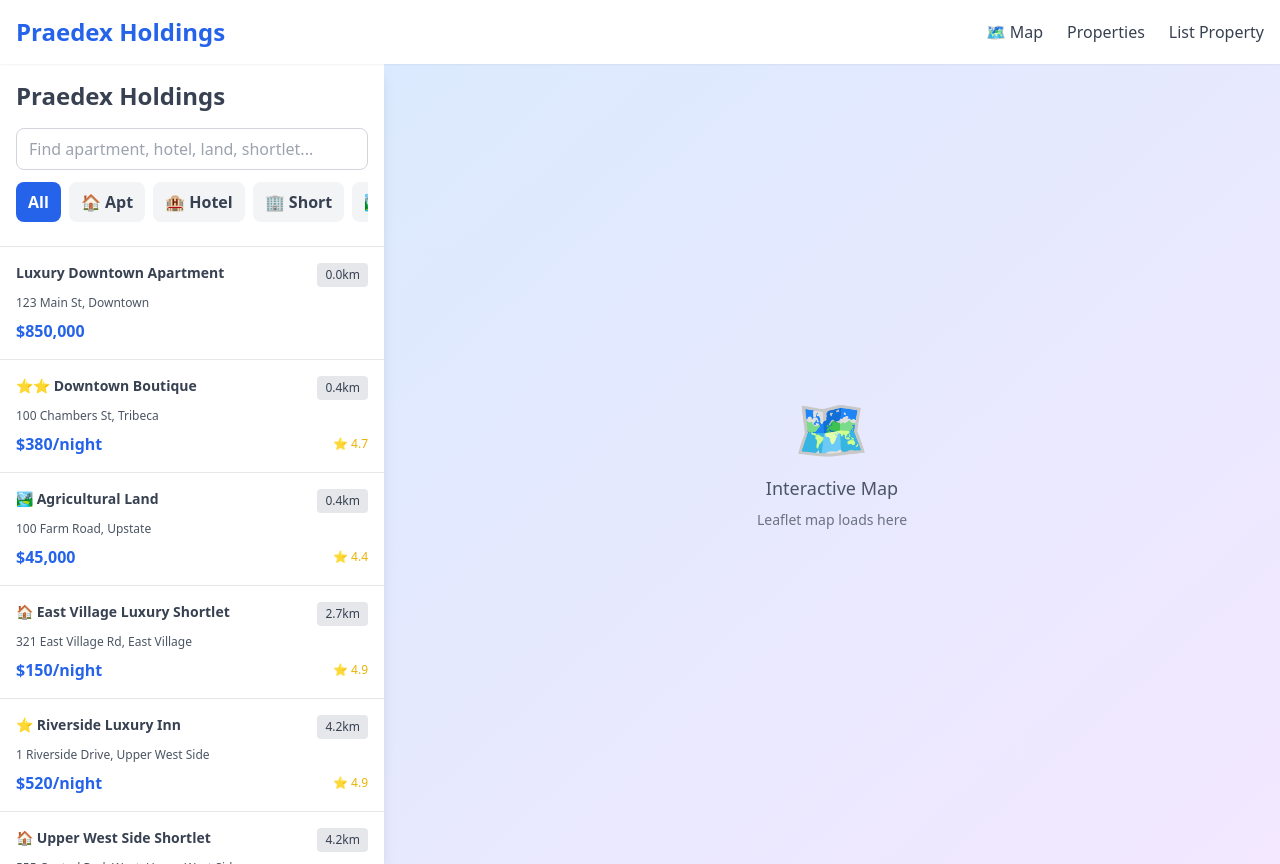
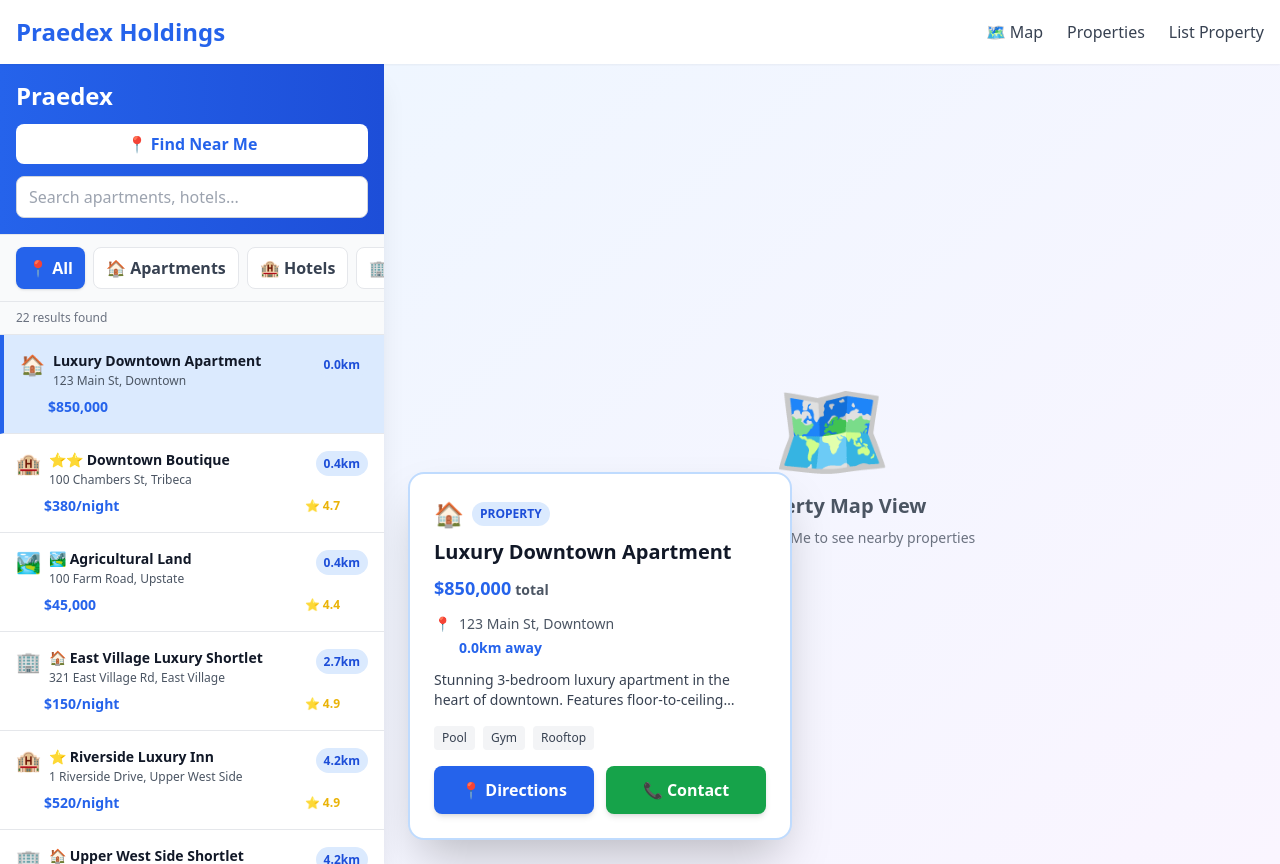
Before and after one commit to Bdanizzyw/praedex-holdings, a Next.js app: page /map in a window 1280 px wide. Built offline with nearby package versions, Linux system fonts and the light colour scheme.

Commit message:
MVP: Integrate Find Near Me with map - redesigned for production with live location, better UI, auto-select closest property

```diff
--- a/app/map/page.tsx
+++ b/app/map/page.tsx
@@ -2,7 +2,7 @@
 
 import { useState, useEffect } from 'react'
 import { propertiesAndHotels, Property } from '@/lib/data'
-import { calculateDistance, Coordinates } from '@/lib/gpsService'
+import { calculateDistance, Coordinates, getUserLocation } from '@/lib/gpsService'
 
 export default function MapPage() {
   const [filter, setFilter] = useState<'all' | 'property' | 'hotel' | 'land' | 'shortlet'>('all')
@@ -13,6 +13,8 @@
   const [nearbyItems, setNearbyItems] = useState<(Property & { distance?: number })[]>([])
   const [selectedItem, setSelectedItem] = useState<Property | null>(null)
   const [searchQuery, setSearchQuery] = useState('')
+  const [loading, setLoading] = useState(false)
+  const [userLocationDetected, setUserLocationDetected] = useState(false)
 
   // Calculate nearby items on mount
   useEffect(() => {
@@ -24,7 +26,27 @@
     // Sort by distance
     itemsWithDistance.sort((a, b) => (a.distance || 0) - (b.distance || 0))
     setNearbyItems(itemsWithDistance)
+
+    // Auto-select the closest item
+    if (itemsWithDistance.length > 0) {
+      setSelectedItem(itemsWithDistance[0])
+    }
   }, [userLocation])
+
+  // Handle Find Near Me button
+  const handleFindNearMe = async () => {
+    setLoading(true)
+    try {
+      const location = await getUserLocation()
+      setUserLocation(location)
+      setUserLocationDetected(true)
+    } catch (error) {
+      console.error('Error getting location:', error)
+      alert('Could not get your location. Please enable GPS and try again.')
+    } finally {
+      setLoading(false)
+    }
+  }
 
   const filteredItems = nearbyItems.filter((item) => {
     const matchesType = filter === 'all' || item.type === filter
@@ -32,78 +54,112 @@
     return matchesType && matchesSearch
   })
 
+  const getTypeIcon = (type: string) => {
+    switch(type) {
+      case 'property': return '🏠'
+      case 'hotel': return '🏨'
+      case 'land': return '🏞️'
+      case 'shortlet': return '🏢'
+      default: return '📍'
+    }
+  }
+
   return (
-    <main className="h-screen w-screen flex overflow-hidden">
-      {/* LEFT SIDE - Listings Panel (Like Uber) */}
-      <div className="w-full md:w-96 bg-white shadow-lg z-10 flex flex-col overflow-hidden">
-        {/* Header */}
-        <div className="p-4 border-b">
-          <h1 className="text-2xl font-bold mb-4">Praedex Holdings</h1>
+    <main className="h-screen w-screen flex flex-col md:flex-row overflow-hidden bg-gray-50">
+      {/* LEFT SIDE - Listings Panel (MVP Style - Like Uber) */}
+      <div className="w-full md:w-96 bg-white shadow-xl z-10 flex flex-col overflow-hidden">
+        {/* Header with Location Info */}
+        <div className="p-4 border-b bg-gradient-to-r from-blue-600 to-blue-700 text-white">
+          <div className="flex justify-between items-center mb-3">
+            <h1 className="text-2xl font-bold">Praedex</h1>
+            {userLocationDetected && <span className="text-xs bg-green-400 px-2 py-1 rounded-full">📍 Live</span>}
+          </div>
+
+          <button
+            onClick={handleFindNearMe}
+            disabled={loading}
+            className="w-full bg-white text-blue-600 py-2 rounded-lg font-bold hover:bg-gray-100 transition disabled:opacity-50 mb-3 flex items-center justify-center gap-2"
+          >
+            {loading ? '🔄 Finding...' : '📍 Find Near Me'}
+          </button>
 
           {/* Search Bar */}
           <input
             type="text"
-            placeholder="Find apartment, hotel, land, shortlet..."
+            placeholder="Search apartments, hotels..."
             value={searchQuery}
             onChange={(e) => setSearchQuery(e.target.value)}
-            className="w-full px-3 py-2 border border-gray-300 rounded-lg focus:outline-none focus:ring-2 focus:ring-blue-600 mb-3"
+            className="w-full px-3 py-2 border border-gray-300 rounded-lg focus:outline-none focus:ring-2 focus:ring-blue-400 text-gray-800"
           />
+        </div>
 
         {/* Filter Tabs */}
-          <div className="flex gap-2 overflow-x-auto pb-2">
+        <div className="px-4 py-3 border-b flex gap-2 overflow-x-auto bg-gray-50">
           {[
             { id: 'all', label: 'All', icon: '📍' },
-              { id: 'property', label: '🏠 Apt', icon: '🏠' },
-              { id: 'hotel', label: '🏨 Hotel', icon: '🏨' },
-              { id: 'shortlet', label: '🏢 Short', icon: '🏢' },
-              { id: 'land', label: '🏞️ Land', icon: '🏞️' },
+            { id: 'property', label: 'Apartments', icon: '🏠' },
+            { id: 'hotel', label: 'Hotels', icon: '🏨' },
+            { id: 'shortlet', label: 'Shortlets', icon: '🏢' },
+            { id: 'land', label: 'Land', icon: '🏞️' },
           ].map((btn) => (
             <button
               key={btn.id}
               onClick={() => setFilter(btn.id as any)}
               className={`px-3 py-2 rounded-lg font-semibold whitespace-nowrap transition ${
                 filter === btn.id
-                    ? 'bg-blue-600 text-white'
-                    : 'bg-gray-100 text-gray-700 hover:bg-gray-200'
+                  ? 'bg-blue-600 text-white shadow'
+                  : 'bg-white text-gray-700 hover:bg-gray-100 border border-gray-200'
               }`}
             >
-                {btn.label}
+              {btn.icon} {btn.label}
             </button>
           ))}
         </div>
+
+        {/* Listings Count */}
+        <div className="px-4 py-2 text-xs text-gray-500 bg-gray-50 border-b">
+          {filteredItems.length} results found
         </div>
 
         {/* Listings */}
         <div className="flex-1 overflow-y-auto">
           {filteredItems.length === 0 ? (
-            <div className="p-4 text-center text-gray-500">
-              No results found
+            <div className="p-6 text-center text-gray-500 flex flex-col items-center justify-center h-full">
+              <p className="text-2xl mb-2">🔍</p>
+              <p>No properties found</p>
+              <p className="text-xs mt-2">Try adjusting your filters</p>
             </div>
           ) : (
             filteredItems.map((item) => (
               <div
                 key={item.id}
                 onClick={() => setSelectedItem(item)}
-                className={`p-4 border-b cursor-pointer transition hover:bg-gray-50 ${
-                  selectedItem?.id === item.id ? 'bg-blue-50 border-l-4 border-l-blue-600' : ''
+                className={`p-4 border-b cursor-pointer transition hover:bg-blue-50 ${
+                  selectedItem?.id === item.id ? 'bg-blue-100 border-l-4 border-l-blue-600' : ''
                 }`}
               >
                 <div className="flex justify-between items-start mb-2">
-                  <h3 className="font-bold text-sm flex-1">{item.title}</h3>
-                  <span className="text-xs bg-gray-200 px-2 py-1 rounded">
+                  <div className="flex items-start gap-2 flex-1">
+                    <span className="text-xl">{getTypeIcon(item.type)}</span>
+                    <div className="flex-1">
+                      <h3 className="font-bold text-sm text-gray-900">{item.title}</h3>
+                      <p className="text-gray-600 text-xs mt-0.5">{item.location.address}</p>
+                    </div>
+                  </div>
+                  <div className="text-right">
+                    <span className="text-xs bg-blue-100 text-blue-700 px-2 py-1 rounded-full font-bold">
                       {item.distance?.toFixed(1)}km
                     </span>
                   </div>
+                </div>
 
-                <p className="text-gray-600 text-xs mb-2">{item.location.address}</p>
-
-                <div className="flex justify-between items-center">
-                  <p className="font-bold text-blue-600">
+                <div className="flex justify-between items-center mt-2 px-7">
+                  <p className="font-bold text-blue-600 text-sm">
                     ${item.price.toLocaleString()}
                     {item.type === 'hotel' || item.type === 'shortlet' ? '/night' : ''}
                   </p>
                   {item.rating && (
-                    <span className="text-xs text-yellow-500">⭐ {item.rating}</span>
+                    <span className="text-xs text-yellow-500 font-semibold">⭐ {item.rating}</span>
                   )}
                 </div>
               </div>
@@ -112,40 +168,95 @@
         </div>
       </div>
 
-      {/* RIGHT SIDE - Map Placeholder */}
-      <div className="hidden md:flex flex-1 bg-gradient-to-br from-blue-100 to-purple-100 items-center justify-center relative">
-        {/* Map Background */}
+      {/* RIGHT SIDE - Map with Selected Property Card */}
+      <div className="hidden md:flex flex-1 bg-gradient-to-br from-blue-50 to-purple-50 items-center justify-center relative overflow-hidden">
+        {/* Map Background with User Location */}
         <div className="absolute inset-0 flex items-center justify-center">
-          <div className="text-center">
-            <div className="text-6xl mb-4">🗺️</div>
-            <p className="text-gray-600 text-lg">Interactive Map</p>
-            <p className="text-gray-500 text-sm mt-2">Leaflet map loads here</p>
+          <div className="text-center pointer-events-none">
+            <div className="text-8xl mb-4 animate-pulse">🗺️</div>
+            <p className="text-gray-600 text-xl font-semibold">Property Map View</p>
+            <p className="text-gray-500 text-sm mt-2">
+              {userLocationDetected ? '📍 Your location detected' : 'Click Find Near Me to see nearby properties'}
+            </p>
           </div>
         </div>
 
-        {/* Selected Item Info Card */}
+        {/* User Location Indicator */}
+        {userLocationDetected && (
+          <div className="absolute top-6 right-6 bg-blue-600 text-white px-4 py-2 rounded-full shadow-lg flex items-center gap-2">
+            <span className="relative flex h-3 w-3">
+              <span className="animate-ping absolute inline-flex h-full w-full rounded-full bg-blue-400 opacity-75"></span>
+              <span className="relative inline-flex rounded-full h-3 w-3 bg-blue-500"></span>
+            </span>
+            Your Location
+          </div>
+        )}
+
+        {/* Selected Item Info Card - MVP Style */}
         {selectedItem && (
-          <div className="absolute bottom-6 right-6 bg-white rounded-lg shadow-lg p-4 w-80">
-            <h3 className="font-bold text-lg mb-2">{selectedItem.title}</h3>
-            <p className="text-gray-600 text-sm mb-2">{selectedItem.location.address}</p>
-            <p className="text-blue-600 font-bold mb-2">
+          <div className="absolute bottom-6 left-6 right-6 md:right-auto md:w-96 bg-white rounded-2xl shadow-2xl p-6 border-2 border-blue-200 transition-all duration-300">
+            {/* Property Type Badge */}
+            <div className="flex items-center gap-2 mb-2">
+              <span className="text-2xl">{getTypeIcon(selectedItem.type)}</span>
+              <span className="text-xs bg-blue-100 text-blue-700 px-2 py-1 rounded-full font-bold uppercase">
+                {selectedItem.type}
+              </span>
+            </div>
+
+            {/* Property Title */}
+            <h3 className="font-bold text-xl mb-2 text-gray-900">{selectedItem.title}</h3>
+
+            {/* Price and Rating */}
+            <div className="flex justify-between items-center mb-3">
+              <p className="text-blue-600 font-bold text-lg">
                 ${selectedItem.price.toLocaleString()}
-              {selectedItem.type === 'hotel' || selectedItem.type === 'shortlet' ? '/night' : ''}
+                <span className="text-sm text-gray-600 ml-1">
+                  {selectedItem.type === 'hotel' || selectedItem.type === 'shortlet' ? '/night' : 'total'}
+                </span>
               </p>
-            <p className="text-gray-700 text-sm mb-3">{selectedItem.description}</p>
+              {selectedItem.rating && (
+                <span className="text-lg">⭐ {selectedItem.rating} ({selectedItem.reviews} reviews)</span>
+              )}
+            </div>
 
-            <div className="flex gap-2">
+            {/* Address with Distance */}
+            <div className="mb-3 flex items-start gap-2 text-sm text-gray-600">
+              <span>📍</span>
+              <div>
+                <p>{selectedItem.location.address}</p>
+                <p className="text-blue-600 font-semibold mt-1">
+                  {selectedItem.distance?.toFixed(1)}km away
+                </p>
+              </div>
+            </div>
+
+            {/* Description */}
+            <p className="text-gray-700 text-sm mb-4 line-clamp-2">{selectedItem.description}</p>
+
+            {/* Amenities */}
+            {selectedItem.amenities && selectedItem.amenities.length > 0 && (
+              <div className="mb-4 flex flex-wrap gap-2">
+                {selectedItem.amenities.slice(0, 3).map((amenity, idx) => (
+                  <span key={idx} className="text-xs bg-gray-100 text-gray-700 px-2 py-1 rounded">
+                    {amenity}
+                  </span>
+                ))}
+              </div>
+            )}
+
+            {/* Action Buttons */}
+            <div className="flex gap-3">
               <button
                 onClick={() => {
                   const mapsUrl = `https://www.google.com/maps/search/${encodeURIComponent(selectedItem.location.address)}/@${selectedItem.location.lat},${selectedItem.location.lng},15z`
                   window.open(mapsUrl, '_blank')
                 }}
-                className="flex-1 bg-blue-600 text-white py-2 rounded font-semibold hover:bg-blue-700 transition"
+                className="flex-1 bg-blue-600 text-white py-3 rounded-lg font-bold hover:bg-blue-700 transition shadow-md flex items-center justify-center gap-2"
               >
                 📍 Directions
               </button>
-              <button className="flex-1 bg-green-600 text-white py-2 rounded font-semibold hover:bg-green-700 transition">
-                📞 Call
+              <button className="flex-1 bg-green-600 text-white py-3 rounded-lg font-bold hover:bg-green-700 transition shadow-md flex items-center justify-center gap-2">
+                📞 Contact
               </button>
             </div>
           </div>
```
Lines whose indentation alone changed are shown as unchanged.
